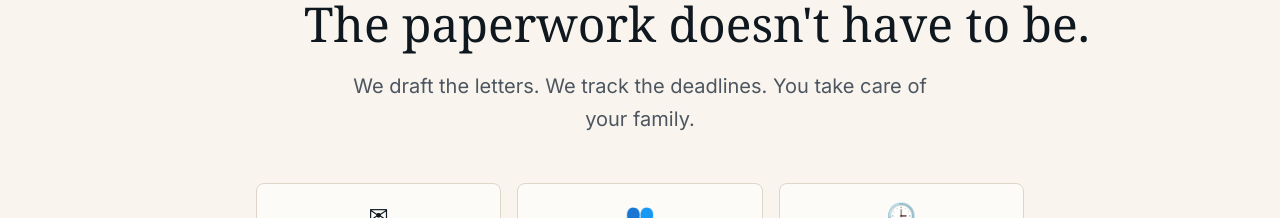
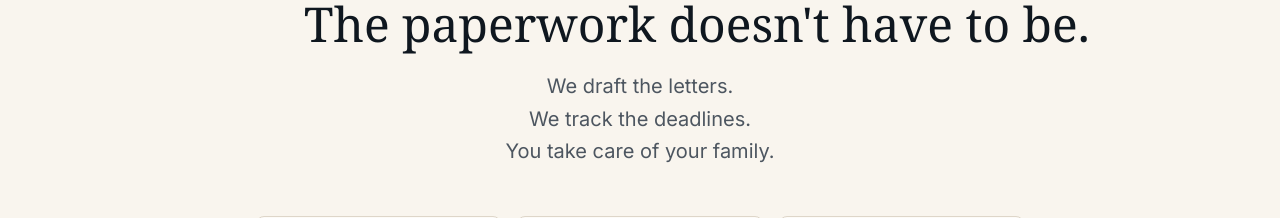
Before and after one commit to dianagolduber/clearpath, a Next.js app: page / in a window 1280 px wide. Shown: the part 227-445 px from the top of the page. Built offline with nearby package versions, Linux system fonts and the light colour scheme.

Commit message:
style: split subtext into three non-wrapping lines\n\nImprove subtext display across screen sizes with\nnon-wrapping lines.

```diff
--- a/app/page.tsx
+++ b/app/page.tsx
@@ -130,8 +130,10 @@ export default function Home() {
                 <br />
                 <span className="whitespace-nowrap">The paperwork doesn&apos;t have to be.</span>
               </h1>
-              <p className="text-lg sm:text-xl text-muted-foreground leading-relaxed text-pretty">
-                We draft the letters. We track the deadlines. You take care of your family.
+              <p className="text-lg sm:text-xl text-muted-foreground leading-relaxed">
+                <span className="whitespace-nowrap block">We draft the letters.</span>
+                <span className="whitespace-nowrap block">We track the deadlines.</span>
+                <span className="whitespace-nowrap block">You take care of your family.</span>
               </p>
             </header>
 
```
